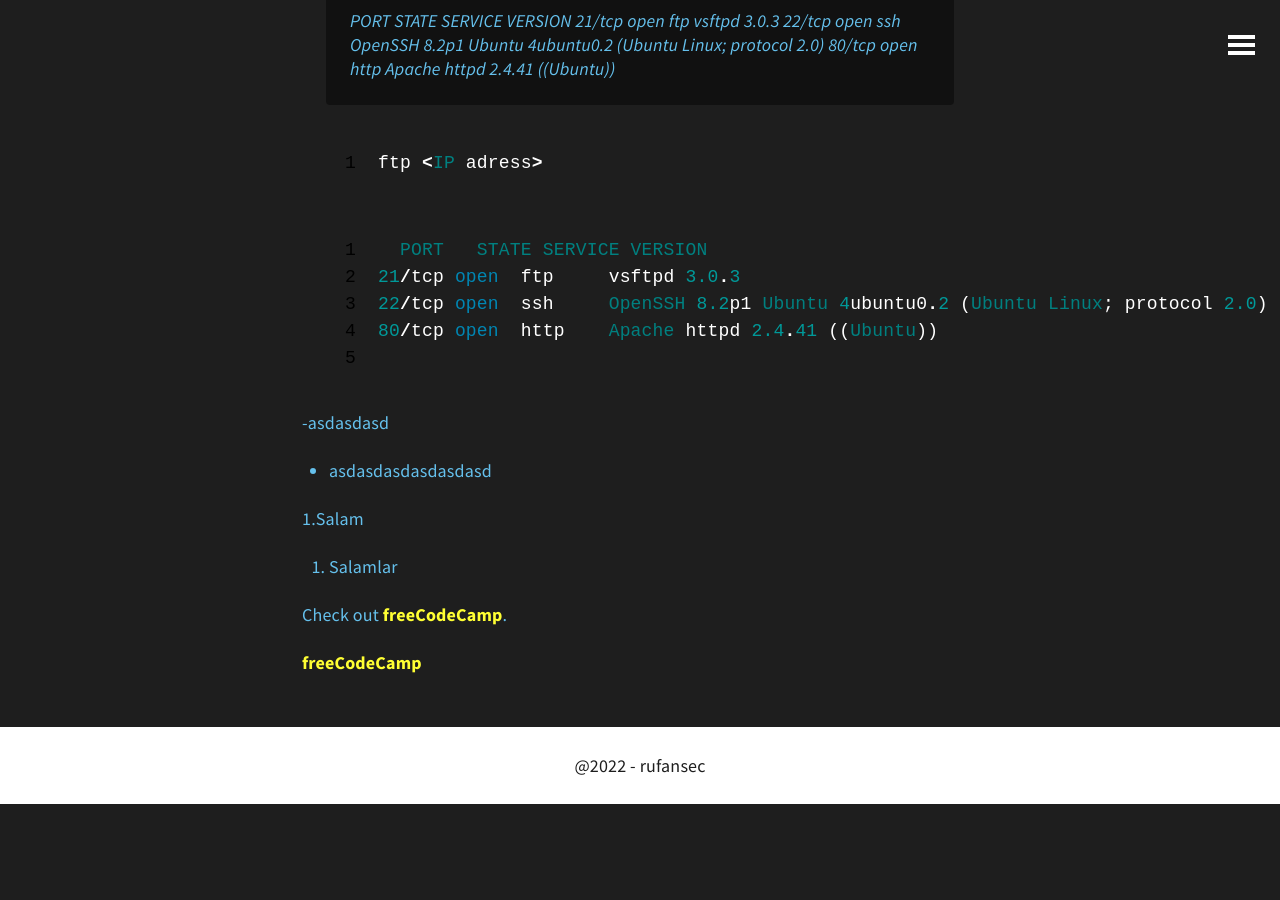
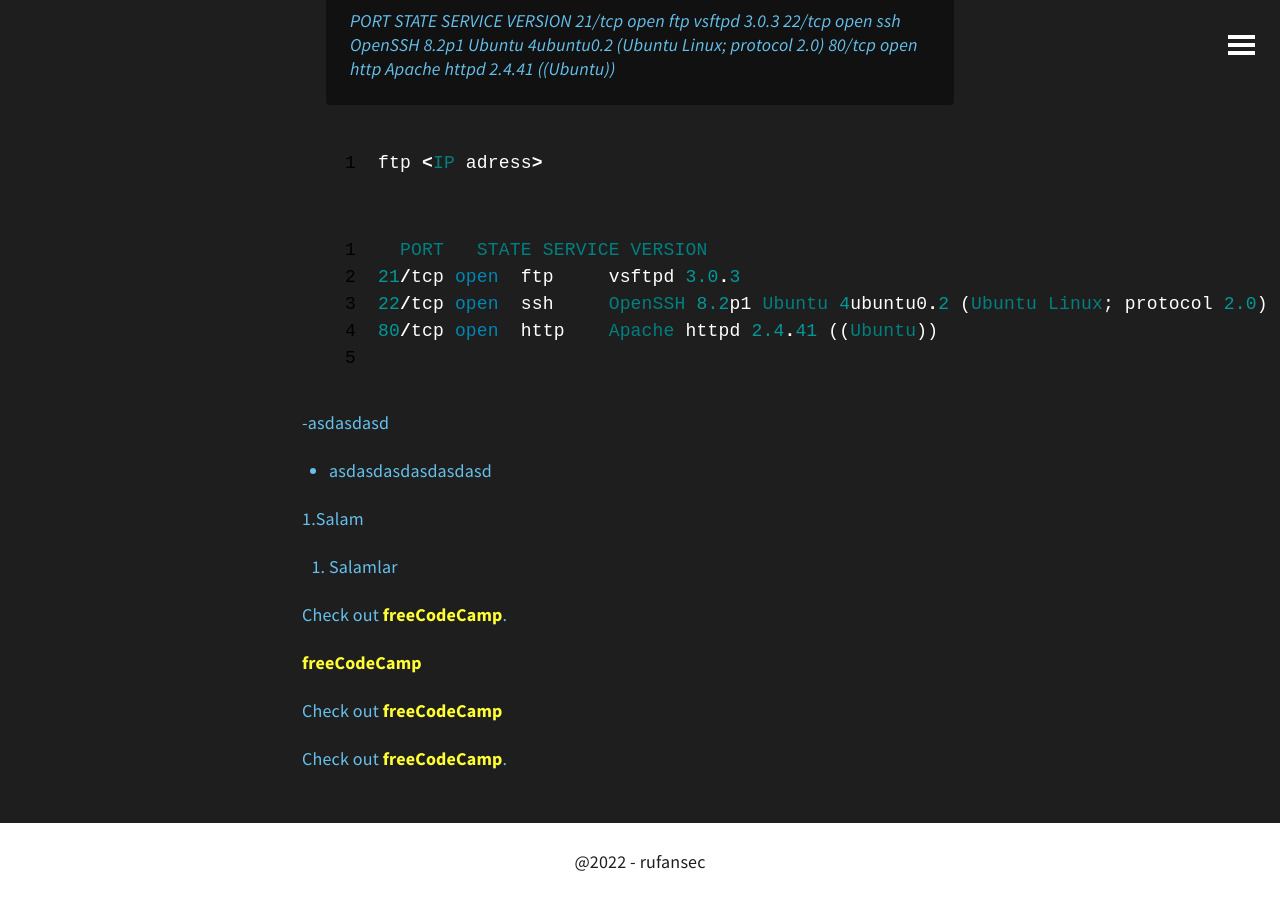
Before and after one commit to Rufan0/blog, a Jekyll site: the page built from _posts/2015-03-01-code-syntax.md, in a window 1280 px wide and 900 px high, scrolled down 2051 px. Built offline with Jekyll 4.4.1, drawn with Linux system fonts in a browser that asks for light colours; comment, search, counter and statistics services are not loaded; before the commit the page ends 2855 px from its top, so only the background shows below that.

Commit message:
Update 2015-03-01-code-syntax.md

```diff
--- a/_posts/2015-03-01-code-syntax.md
+++ b/_posts/2015-03-01-code-syntax.md
@@ -106,3 +106,8 @@ ftp <IP adress>
 <p>Check out <a href="https://www.freecodecamp.org/">freeCodeCamp</a>.</p>
 
 <a href="https://www.freecodecamp.orga/">freeCodeCamp</a>
+
+
+<p>Check out <a href="https://www.freecodecamp.org/" target="_blank" rel="noopener noreferrer">freeCodeCamp</a> </p>
+
+<p>Check out <a href="https://www.freecodecamp.org/" target="_blank" rel="noopener noreferrer">freeCodeCamp</a>.</p>
```
